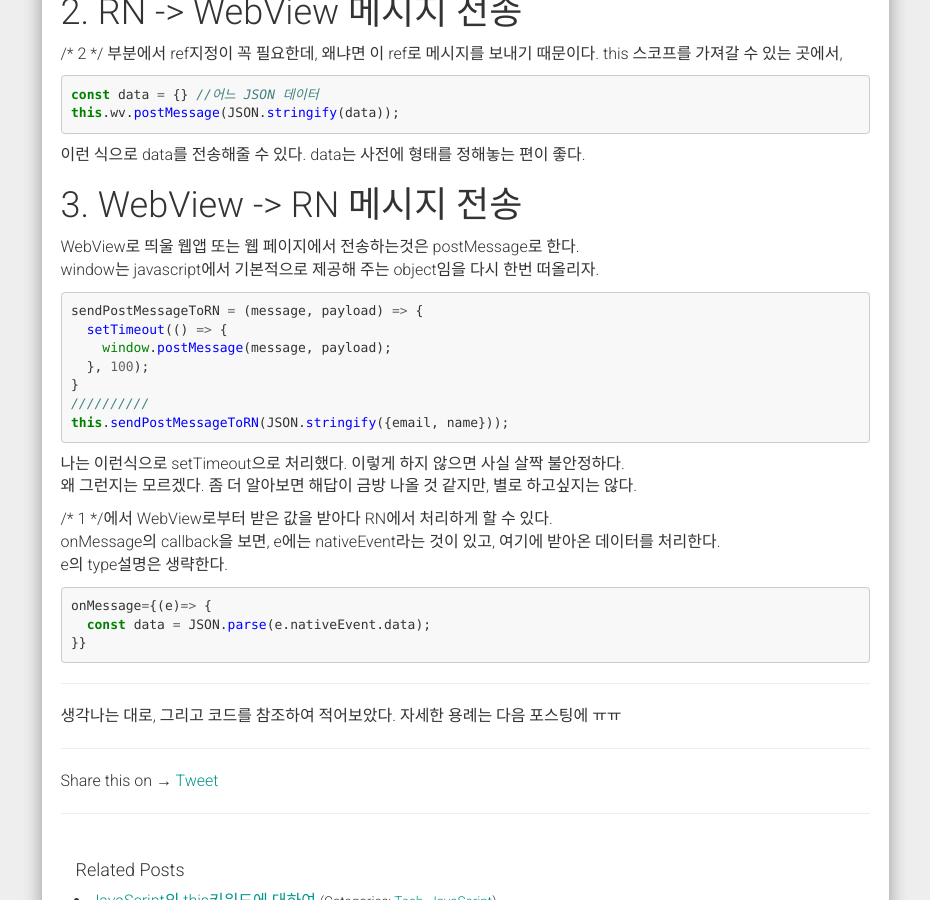
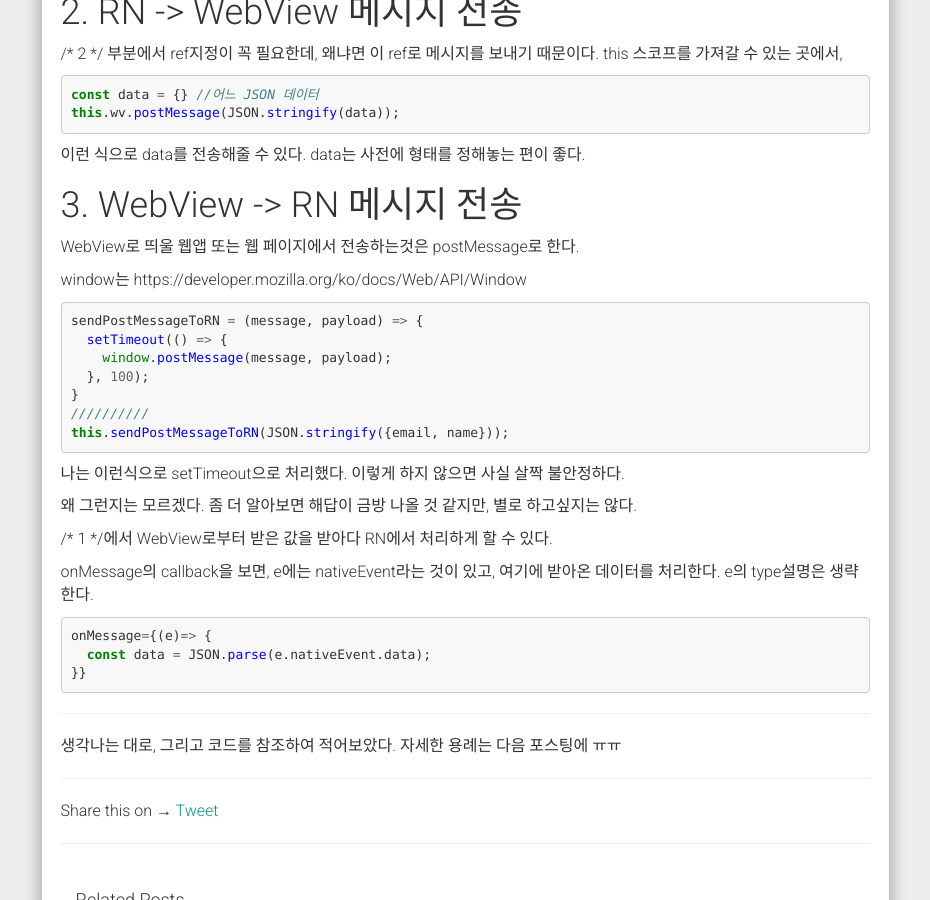
Before and after one commit to orlein/orlein.github.io, a Jekyll site: the page built from _posts/2019-3-5-React-Native와-WebView로-로딩된-페이지간의-통신과-SNS-로그인-핸들링-(4).md, in a window 1280 px wide and 900 px high, scrolled down 996 px. Shown: the whole window, without its empty margins (321-1251 px from the left). Built offline with Jekyll 4.4.1, drawn with Linux system fonts in a browser that asks for light colours; nearby versions of some CDN libraries; comment, search, counter and statistics services are not loaded.

Commit message:
Update 2019-3-5-React-Native와-WebView로-로딩된-페이지간의-통신과-SNS-로그인-핸들링-(4).md

````diff
--- a/_posts/2019-3-5-React-Native와-WebView로-로딩된-페이지간의-통신과-SNS-로그인-핸들링-(4).md
+++ b/_posts/2019-3-5-React-Native와-WebView로-로딩된-페이지간의-통신과-SNS-로그인-핸들링-(4).md
@@ -46,8 +46,9 @@ this.wv.postMessage(JSON.stringify(data));
 
 # 3. WebView -> RN 메시지 전송
 
-WebView로 띄울 웹앱 또는 웹 페이지에서 전송하는것은 postMessage로 한다.\
-window는 javascript에서 기본적으로 제공해 주는 object임을 다시 한번 떠올리자.
+WebView로 띄울 웹앱 또는 웹 페이지에서 전송하는것은 postMessage로 한다.
+
+window는 https://developer.mozilla.org/ko/docs/Web/API/Window
 ```javascript
 sendPostMessageToRN = (message, payload) => {
   setTimeout(() => {
@@ -57,11 +58,13 @@ sendPostMessageToRN = (message, payload) => {
 //////////
 this.sendPostMessageToRN(JSON.stringify({email, name}));
 ```
-나는 이런식으로 setTimeout으로 처리했다. 이렇게 하지 않으면 사실 살짝 불안정하다. \
+나는 이런식으로 setTimeout으로 처리했다. 이렇게 하지 않으면 사실 살짝 불안정하다.
+
 왜 그런지는 모르겠다. 좀 더 알아보면 해답이 금방 나올 것 같지만, 별로 하고싶지는 않다.
 
-/* 1 */에서 WebView로부터 받은 값을 받아다 RN에서 처리하게 할 수 있다. \
-onMessage의 callback을 보면, e에는 nativeEvent라는 것이 있고, 여기에 받아온 데이터를 처리한다.\
+/* 1 */에서 WebView로부터 받은 값을 받아다 RN에서 처리하게 할 수 있다.
+
+onMessage의 callback을 보면, e에는 nativeEvent라는 것이 있고, 여기에 받아온 데이터를 처리한다.
 e의 type설명은 생략한다.
 
 ```javascript
````
